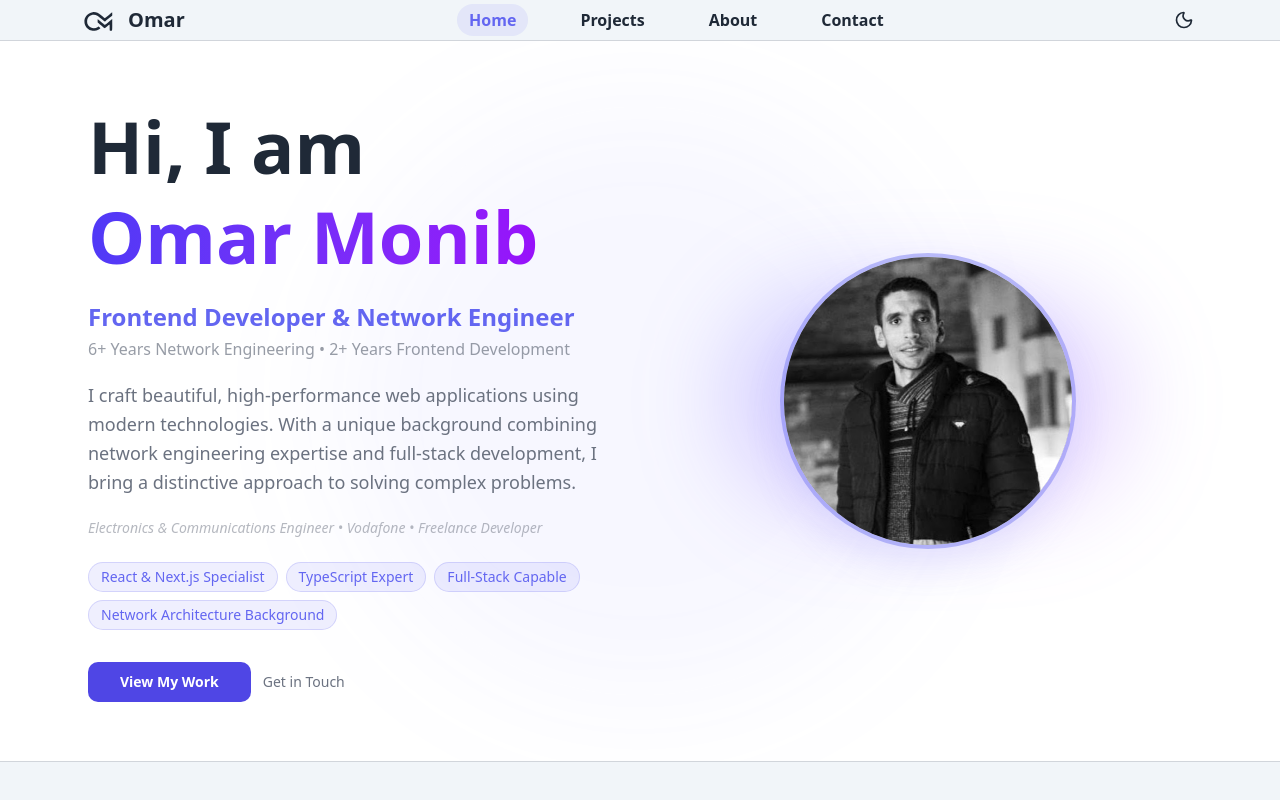
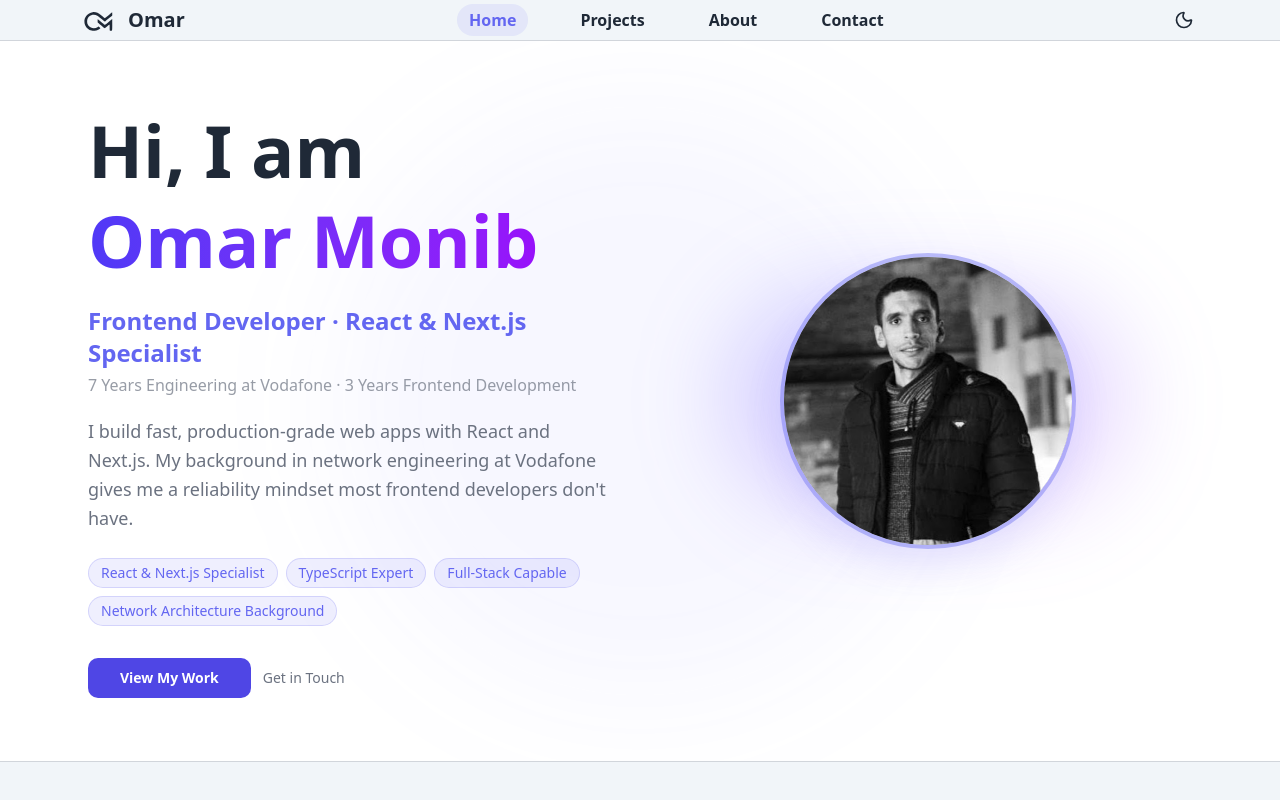
Before and after one commit to omarmonib/Omar-Monib, a Next.js app: page / in a window 1280 px wide. Shown: the top 800 px of the page. Built offline with nearby package versions, Linux system fonts and the light colour scheme.

Commit message:
update cv

```diff
--- a/components/home/HeroContent.tsx
+++ b/components/home/HeroContent.tsx
@@ -47,7 +47,7 @@ const HeroContent = ({ name, title, subtitle, description, tagline, cta, highlig
       </p>
 
       {/* Tagline — muted, smaller */}
-      {tagline && (
+      {tagline && tagline.length > 0 && (
         <p className="text-xs md:text-sm text-muted-foreground/50 font-medium italic">{tagline}</p>
       )}
 
--- a/constants/hero.ts
+++ b/constants/hero.ts
@@ -1,13 +1,10 @@
-/**
- * Hero section content and call-to-action text
- */
 export const HERO_CONTENT = {
   name: 'Omar Monib',
-  title: 'Frontend Developer & Network Engineer',
-  subtitle: '6+ Years Network Engineering • 2+ Years Frontend Development',
+  title: 'Frontend Developer · React & Next.js Specialist',
+  subtitle: '7 Years Engineering at Vodafone · 3 Years Frontend Development',
   description:
-    'I craft beautiful, high-performance web applications using modern technologies. With a unique background combining network engineering expertise and full-stack development, I bring a distinctive approach to solving complex problems.',
-  tagline: 'Electronics & Communications Engineer • Vodafone • Freelance Developer',
+    "I build fast, production-grade web apps with React and Next.js. My background in network engineering at Vodafone gives me a reliability mindset most frontend developers don't have.",
+  tagline: '',
   cta: {
     projects: 'View My Work',
     contact: 'Get in Touch',
```
Also changed, not shown: 1 other file (tests, documents, lock files or other folders).
